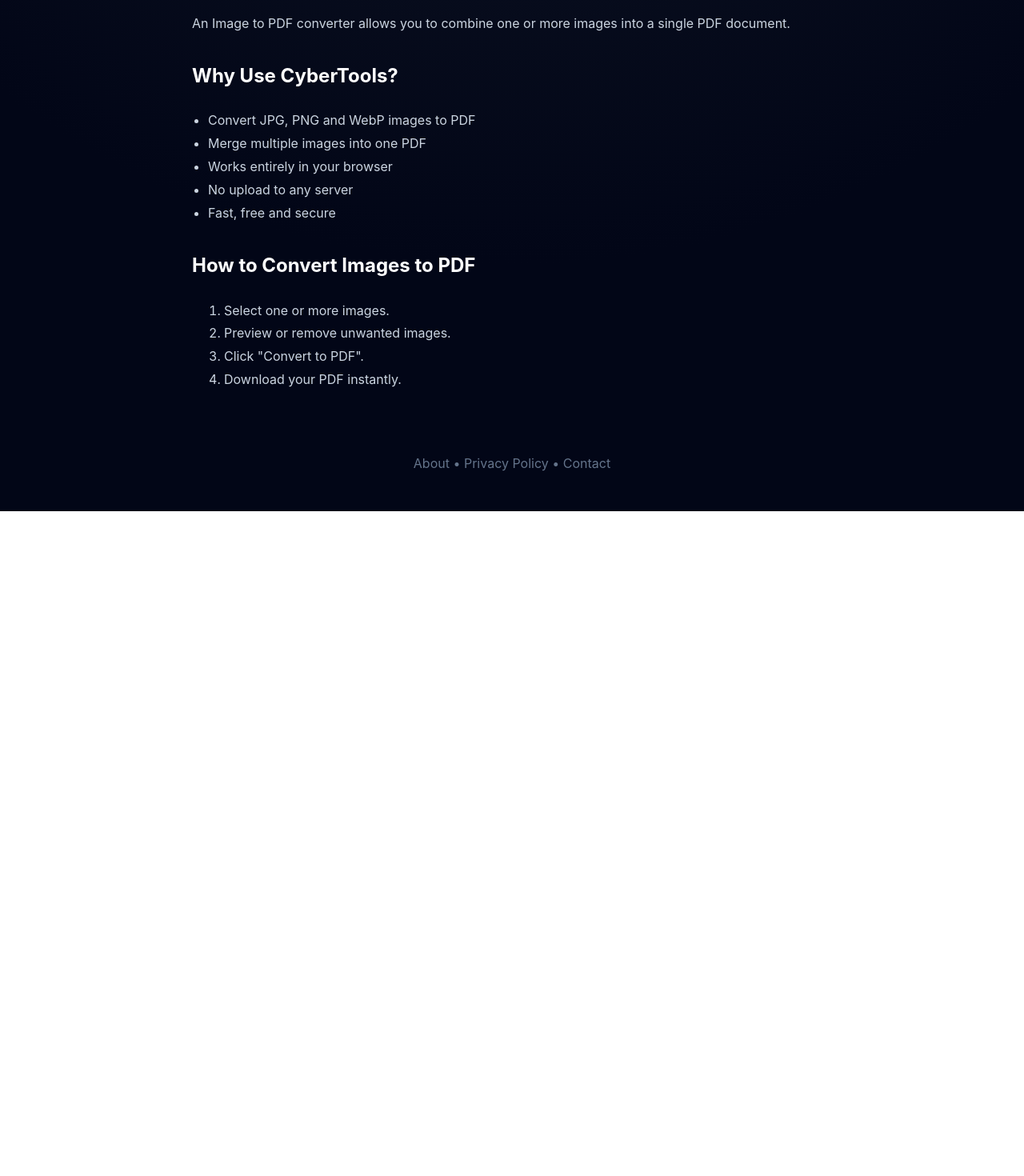
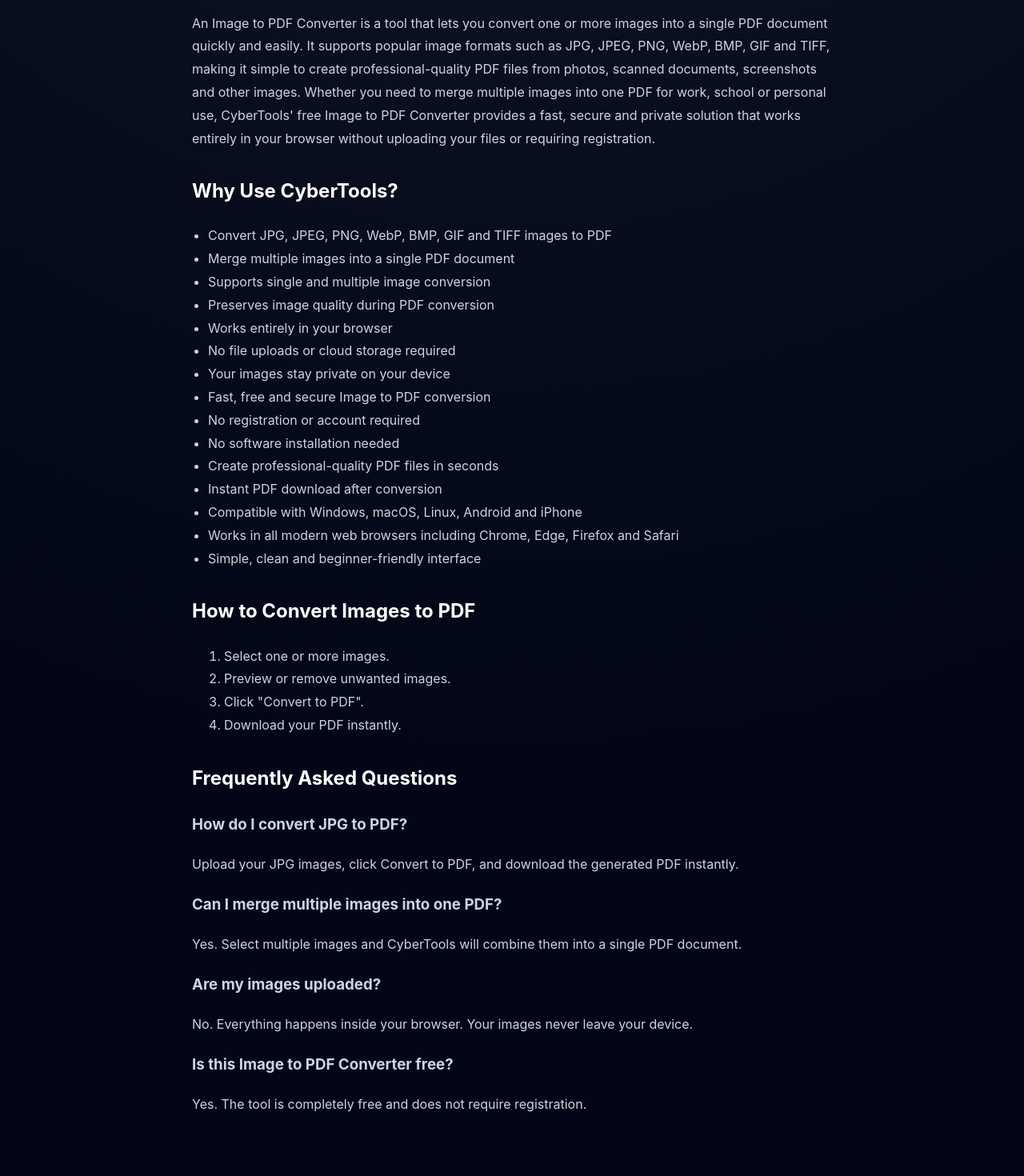
Before and after one commit to sonu2819/CyberTools, a Next.js app: page /image-to-pdf in a window 1280 px wide. Shown: the part 720-2190 px from the top of the page at 80% size. Before the commit the page ends 1359 px from the top, so only its background shows below. Built offline with nearby package versions, Linux system fonts and the light colour scheme.

Commit message:
improve SEO and add content in Image-to-Pdf tool

```diff
--- a/src/app/image-to-pdf/ImageToPDFClient.jsx
+++ b/src/app/image-to-pdf/ImageToPDFClient.jsx
@@ -146,21 +146,30 @@
 
         <h2>What is an Image to PDF Converter?</h2>
 
-        <p>
-          An Image to PDF converter allows you to combine one or more images
-          into a single PDF document.
-        </p>
-
+       <p>
+  An Image to PDF Converter is a tool that lets you convert one or more images into a single PDF document quickly and easily.
+  It supports popular image formats such as JPG, JPEG, PNG, WebP, BMP, GIF and TIFF, making it simple to create professional-quality
+   PDF files from photos, scanned documents, screenshots and other images. Whether you need to merge multiple images into one PDF for work, school or personal use, CyberTools' free Image to PDF Converter provides a fast, secure and private solution that works entirely in your browser without uploading your files or requiring registration.
+      </p>
         <h2>Why Use CyberTools?</h2>
 
-        <ul>
-          <li>Convert JPG, PNG and WebP images to PDF</li>
-          <li>Merge multiple images into one PDF</li>
-          <li>Works entirely in your browser</li>
-          <li>No upload to any server</li>
-          <li>Fast, free and secure</li>
-        </ul>
-
+     <ul>
+  <li>Convert JPG, JPEG, PNG, WebP, BMP, GIF and TIFF images to PDF</li>
+  <li>Merge multiple images into a single PDF document</li>
+  <li>Supports single and multiple image conversion</li>
+  <li>Preserves image quality during PDF conversion</li>
+  <li>Works entirely in your browser</li>
+  <li>No file uploads or cloud storage required</li>
+  <li>Your images stay private on your device</li>
+  <li>Fast, free and secure Image to PDF conversion</li>
+  <li>No registration or account required</li>
+  <li>No software installation needed</li>
+  <li>Create professional-quality PDF files in seconds</li>
+  <li>Instant PDF download after conversion</li>
+  <li>Compatible with Windows, macOS, Linux, Android and iPhone</li>
+  <li>Works in all modern web browsers including Chrome, Edge, Firefox and Safari</li>
+  <li>Simple, clean and beginner-friendly interface</li>
+</ul>
         <h2>How to Convert Images to PDF</h2>
 
         <ol>
@@ -170,6 +179,29 @@
           <li>Download your PDF instantly.</li>
         </ol>
 
+
+
+<h2>Frequently Asked Questions</h2>
+
+<h3>How do I convert JPG to PDF?</h3>
+<p>
+Upload your JPG images, click Convert to PDF, and download the generated PDF instantly.
+</p>
+
+<h3>Can I merge multiple images into one PDF?</h3>
+<p>
+Yes. Select multiple images and CyberTools will combine them into a single PDF document.
+</p>
+
+<h3>Are my images uploaded?</h3>
+<p>
+No. Everything happens inside your browser. Your images never leave your device.
+</p>
+
+<h3>Is this Image to PDF Converter free?</h3>
+<p>
+Yes. The tool is completely free and does not require registration.
+</p>
       </section>
 
       <Footer />
--- a/src/app/image-to-pdf/page.jsx
+++ b/src/app/image-to-pdf/page.jsx
@@ -2,17 +2,38 @@
 
 export const metadata = {
   title:
-    "Free Image to PDF Converter Online | JPG PNG WebP to PDF | CyberTools",
+    "Image to PDF Converter - Convert JPG, PNG & WebP to PDF Online Free | CyberTools",
+
   description:
-    "Convert JPG, PNG and WebP images to PDF online for free. Merge multiple images into one PDF instantly with CyberTools.",
+    "Convert JPG, JPEG, PNG, WebP, BMP, GIF and TIFF images to PDF online for free. Merge multiple images into one high-quality PDF instantly. Fast, secure and works entirely in your browser.",
+
   keywords: [
     "image to pdf",
+    "image to pdf converter",
+    "convert image to pdf",
+    "image to pdf online",
+    "free image to pdf",
     "jpg to pdf",
+    "jpeg to pdf",
+    "jpg to pdf converter",
+    "convert jpg to pdf",
     "png to pdf",
+    "png to pdf converter",
     "webp to pdf",
-    "image to pdf converter",
-    "convert image to pdf online",
+    "webp to pdf converter",
+    "bmp to pdf",
+    "gif to pdf",
+    "tiff to pdf",
     "merge images into pdf",
+    "multiple images to pdf",
+    "combine images into pdf",
+    "photos to pdf",
+    "picture to pdf",
+    "create pdf from images",
+    "online pdf converter",
+    "free pdf converter",
+    "browser pdf converter",
+    "CyberTools image to pdf"
   ],
 };
 
--- a/src/components/Navbar.jsx
+++ b/src/components/Navbar.jsx
@@ -5,10 +5,9 @@
 export default function Navbar() {
   return (
     <header className="navbar">
-
-      <div className="logo">
-        ⚡ CyberTools
-      </div>
+    <Link href="/" className="logo">
+  ⚡ CyberTools
+</Link>
 
       <input
         type="checkbox"
```
